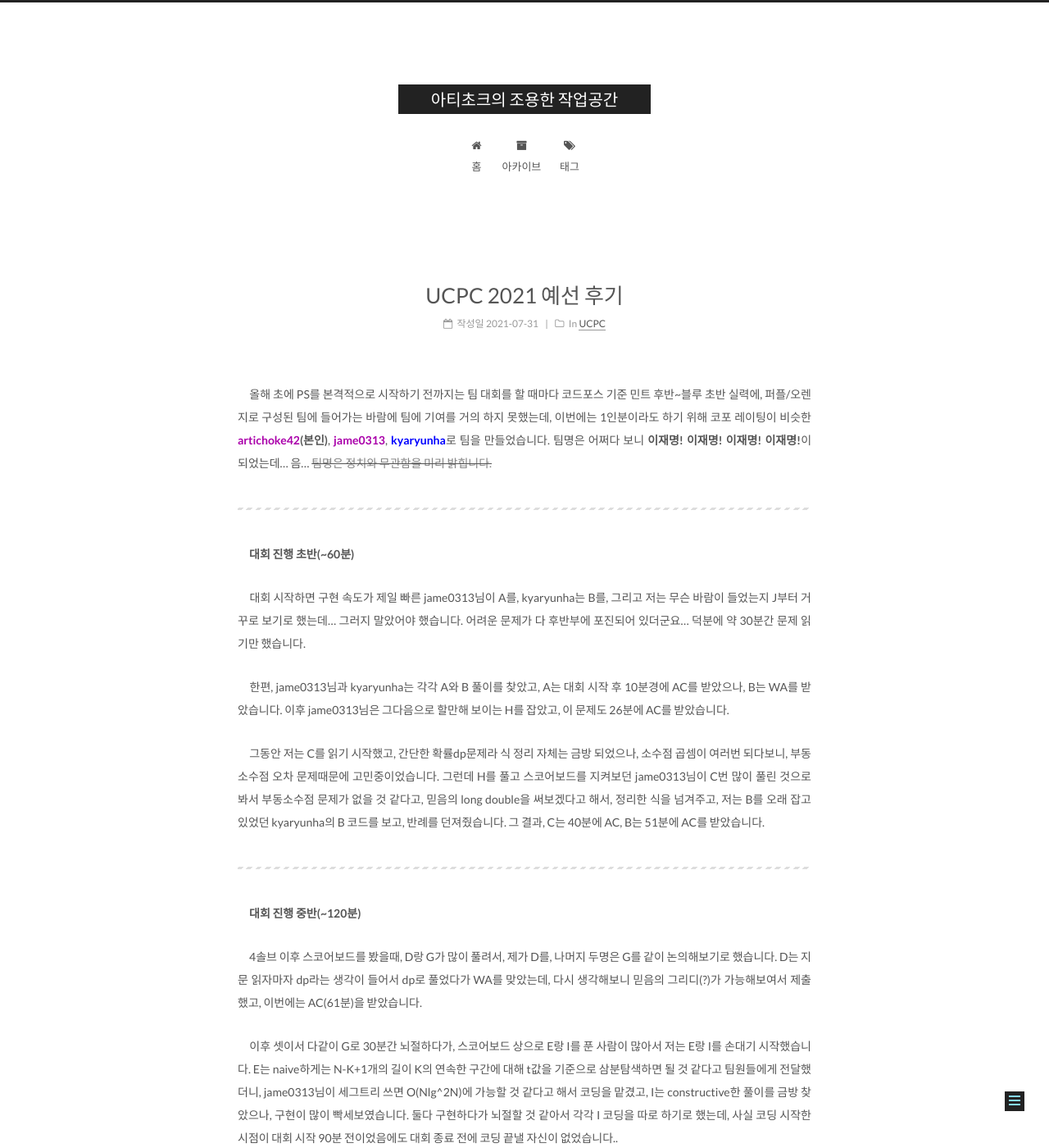
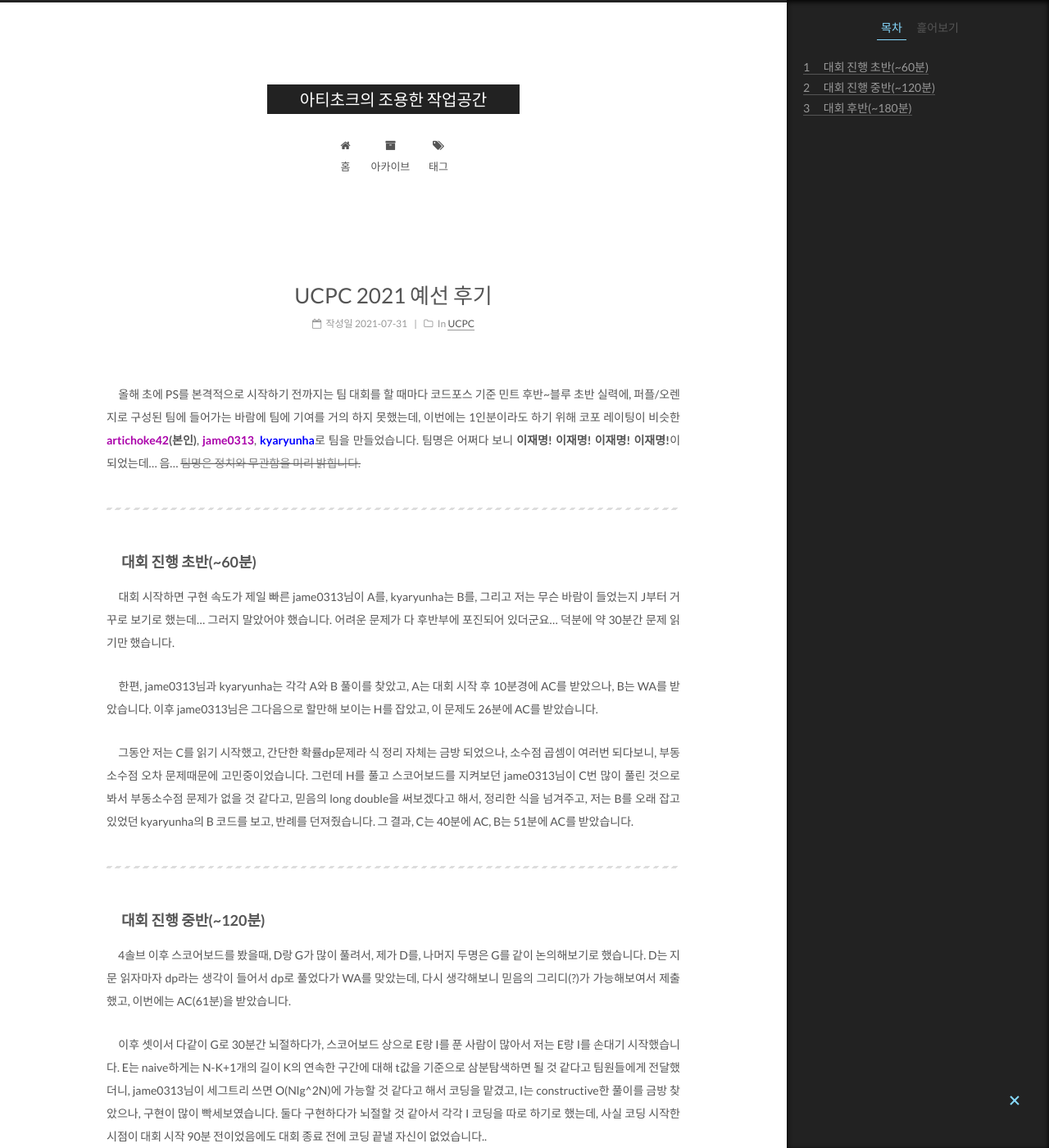
Before and after one commit to you4rin/you4rin.github.io, a Jekyll site: the page built from _posts/2021-07-31-UCPC-2021-예선-후기.md, in a window 1280 px wide and 1400 px high. Shown: the whole window at 82% size. Built offline with Jekyll 4.4.1, drawn with Linux system fonts in a browser that asks for light colours.

Commit message:
change title format

```diff
--- a/_posts/2021-07-31-UCPC-2021-예선-후기.md
+++ b/_posts/2021-07-31-UCPC-2021-예선-후기.md
@@ -8,7 +8,7 @@
 　올해 초에 PS를 본격적으로 시작하기 전까지는 팀 대회를 할 때마다 코드포스 기준 민트 후반~블루 초반 실력에, 퍼플/오렌지로 구성된 팀에 들어가는 바람에 팀에 기여를 거의 하지 못했는데, 이번에는 1인분이라도 하기 위해 코포 레이팅이 비슷한 **<font color='#aa00aa'>artichoke42</font>(본인)**, **<font color='#aa00aa'>jame0313</font>**, **<font color='#0000ff'>kyaryunha</font>**로 팀을 만들었습니다. 팀명은 어쩌다 보니 **이재명! 이재명! 이재명! 이재명!**이 되었는데... 음... ~~<font color='#808080'>팀명은 정치와 무관함을 미리 밝힙니다.</font>~~
 <hr/>
 
-　**대회 진행 초반(~60분)**
+### 　**대회 진행 초반(~60분)**
 
 　대회 시작하면 구현 속도가 제일 빠른 jame0313님이 A를, kyaryunha는 B를, 그리고 저는 무슨 바람이 들었는지 J부터 거꾸로 보기로 했는데... 그러지 말았어야 했습니다. 어려운 문제가 다 후반부에 포진되어 있더군요... 덕분에 약 30분간 문제 읽기만 했습니다.
 
@@ -17,14 +17,14 @@
 　그동안 저는 C를 읽기 시작했고, 간단한 확률dp문제라 식 정리 자체는 금방 되었으나, 소수점 곱셈이 여러번 되다보니, 부동소수점 오차 문제때문에 고민중이었습니다. 그런데 H를 풀고 스코어보드를 지켜보던 jame0313님이 C번 많이 풀린 것으로 봐서 부동소수점 문제가 없을 것 같다고, 믿음의 long double을 써보겠다고 해서, 정리한 식을 넘겨주고, 저는 B를 오래 잡고 있었던 kyaryunha의 B 코드를 보고, 반례를 던져줬습니다. 그 결과, C는 40분에 AC, B는 51분에 AC를 받았습니다.
 <hr/>
 
-　**대회 진행 중반(~120분)**
+### 　**대회 진행 중반(~120분)**
 
 　4솔브 이후 스코어보드를 봤을때, D랑 G가 많이 풀려서, 제가 D를, 나머지 두명은 G를 같이 논의해보기로 했습니다. D는 지문 읽자마자 dp라는 생각이 들어서 dp로 풀었다가 WA를 맞았는데, 다시 생각해보니 믿음의 그리디(?)가 가능해보여서 제출했고, 이번에는 AC(61분)을 받았습니다.
 
 　이후 셋이서 다같이 G로 30분간 뇌절하다가, 스코어보드 상으로 E랑 I를 푼 사람이 많아서 저는 E랑 I를 손대기 시작했습니다. E는 naive하게는 N-K+1개의 길이 K의 연속한 구간에 대해 t값을 기준으로 삼분탐색하면 될 것 같다고 팀원들에게 전달했더니, jame0313님이 세그트리 쓰면 O(Nlg^2N)에 가능할 것 같다고 해서 코딩을 맡겼고, I는 constructive한 풀이를 금방 찾았으나, 구현이 많이 빡세보였습니다. 둘다 구현하다가 뇌절할 것 같아서 각각 I 코딩을 따로 하기로 했는데, 사실 코딩 시작한 시점이 대회 시작 90분 전이었음에도 대회 종료 전에 코딩 끝낼 자신이 없었습니다..
 <hr/>
 
-　**대회 후반(~180분)**
+### 　**대회 후반(~180분)**
 
 　구현을 맡긴 H에서 131분에 AC를 받았고, jame0313님은 다시 G를 풀기로 했습니다. 그리고 I 코딩 진행도가 kyaryunha쪽이 더 되어있는 것 같아, I 구현을 그쪽에 맡기고 저도 G 풀이 생각하는 쪽으로 선회했습니다. 그러던 중 jame0313님이 상자에 들어있는 공들의 숫자를 공차가 소수인 등차수열로 두는 아이디어를 제안했는데, 두 소수의 공배수에 대한 처리 문제가 있었습니다. 한 10분정도 더 뇌절한 뒤, 공차를 2000 이상 2500 이하의 소수로 두면, 공 개수가 최대 2000개까지기 때문에 공배수 문제를 해결할 수 있고, 공에 적힌 숫자도 500만 이하로 유지할 수 있다는 사실을 발견했고, jame0313님에게 코딩을 맡긴 결과 161분에 AC를 받았습니다. G 풀고 난 뒤엔 다른 문제 손대기엔 늦었다 싶어서 끝날때까지 I 구현을 지켜봤는데.. 아쉽게도 제출을 못해본 채로 대회가 종료되었습니다 ㅠㅠ...
 <hr/>
```
